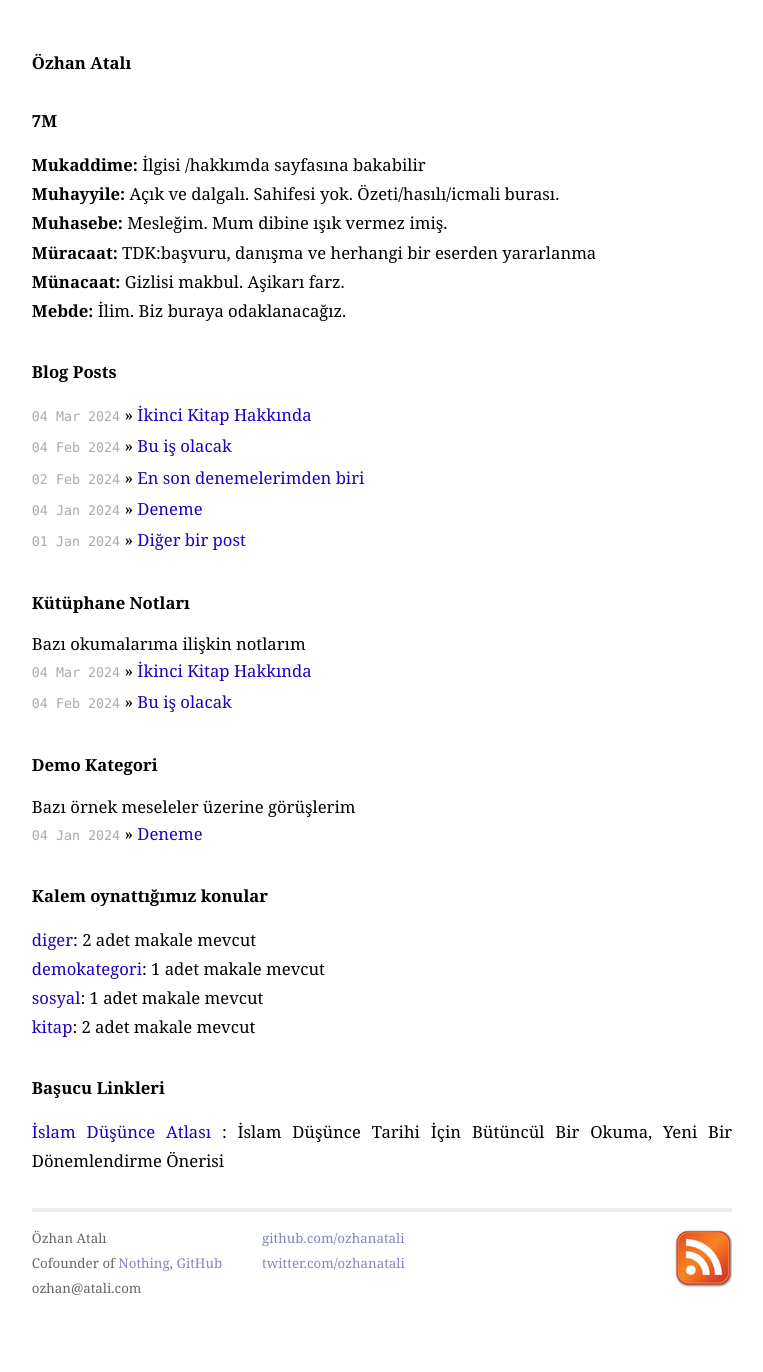
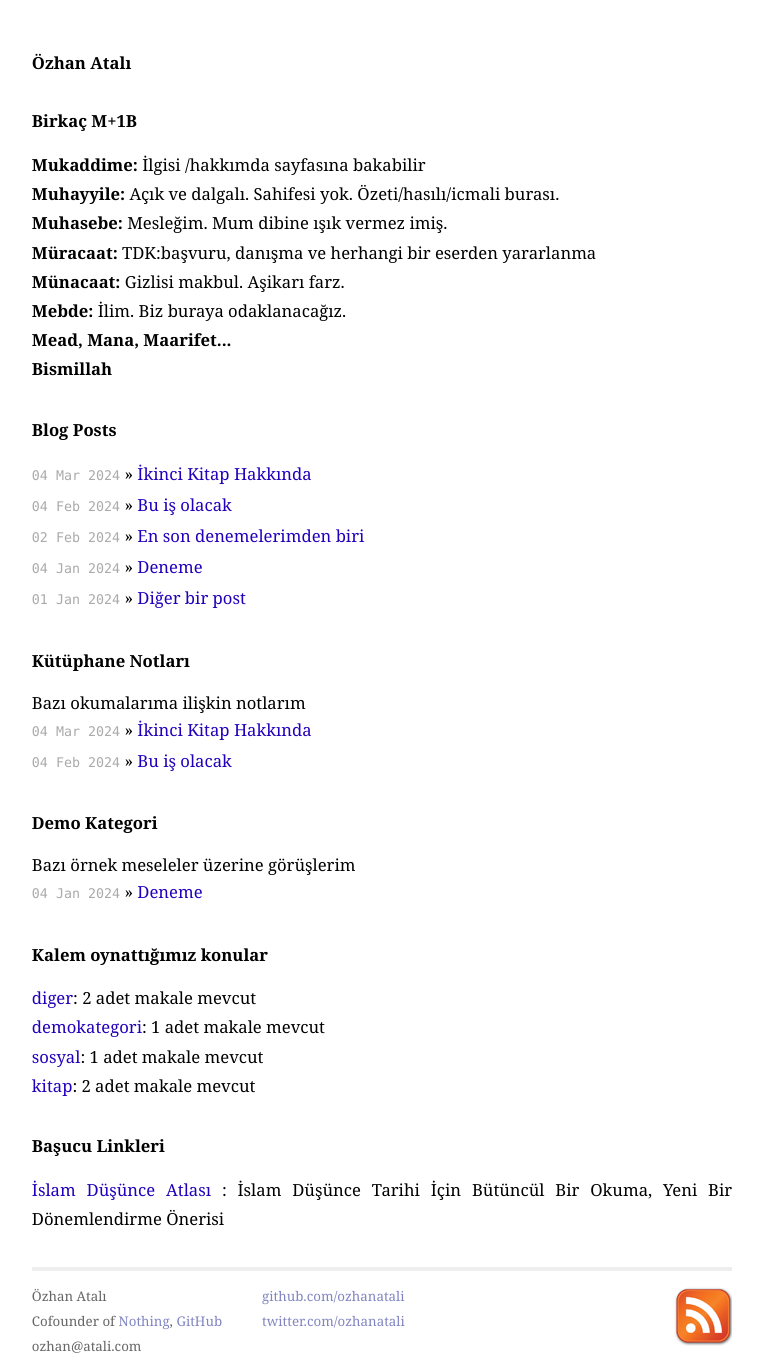
Before and after one commit to ozhanatali/ozhanatali.github.io, a Jekyll site: the page built from index.html, in a window 1280 px wide. Shown: the whole page, without its empty margins (258-1021 px from the left). Built offline with Jekyll 4.4.1, drawn with Linux system fonts in a browser that asks for light colours; before the commit the page ends 1314 px from its top, so only the background shows below that.

Commit message:
Update index.html

```diff
--- a/index.html
+++ b/index.html
@@ -14,7 +14,7 @@ title: Özhan Atalı
 
 <! –– 5N1K Girişi  ––>
 
-<h1>7M</h1>
+<h1>Birkaç M+1B</h1>
    <ul class="posts">
       <li><b>Mukaddime:</b> İlgisi /hakkımda sayfasına bakabilir</li>
       <li><b>Muhayyile:</b> Açık ve dalgalı. Sahifesi yok. Özeti/hasılı/icmali burası.</li>
@@ -22,6 +22,8 @@ title: Özhan Atalı
       <li><b>Müracaat:</b> TDK:başvuru, danışma ve herhangi bir eserden yararlanma</li>
       <li><b>Münacaat:</b> Gizlisi makbul. Aşikarı farz.</li>
       <li><b>Mebde:</b> İlim. Biz buraya odaklanacağız.</li>
+      <li><b>Mead, Mana, Maarifet... </b></li>
+      <li><b>Bismillah</b></li>
    </ul>
 
 
```
